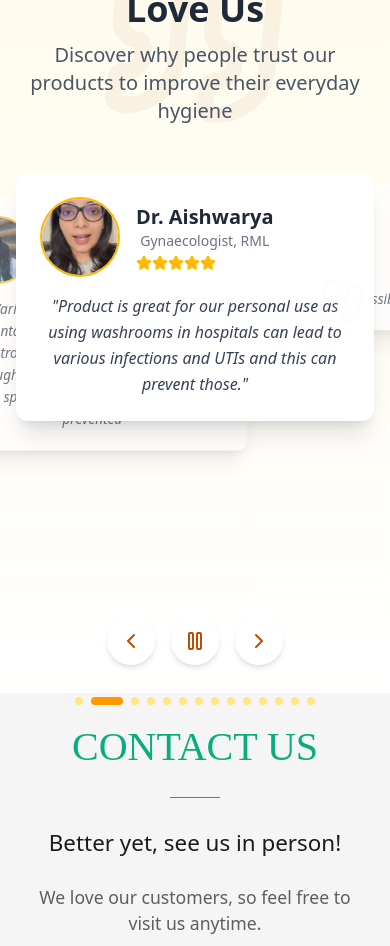
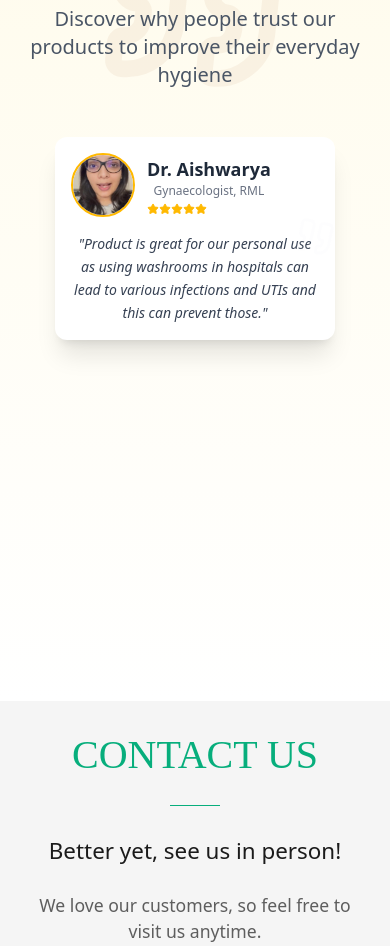
Before and after one commit to Hello-sketch-ux/PariharProject, a React (Vite) app: page / in a window 390 px wide. Shown: the part 5760-6706 px from the top of the page. Built offline with nearby package versions, Linux system fonts and the light colour scheme.

Commit message:
Update TestimonialsCarousel.tsx

```diff
--- a/src/Components/Home/TestimonialsCarousel.tsx
+++ b/src/Components/Home/TestimonialsCarousel.tsx
@@ -95,56 +95,72 @@ const TestimonialsCarousel: React.FC = () => {
         </p>
       </div>
 
-      <div className="relative w-full max-w-7xl">
-        <div className="flex justify-center items-stretch h-[420px] md:h-[380px]">
+      <div className="relative w-full max-w-7xl overflow-hidden">
+        <div className="flex justify-center items-stretch min-h-[500px] sm:min-h-[420px] md:min-h-[380px]">
           {[-1, 0, 1].map((offset) => {
             const index = (currentIndex + offset + testimonials.length) % testimonials.length;
             const testimonial = testimonials[index];
             const isActive = offset === 0;
 
-            const position = offset * 100;
+            // Adjust positioning for different screen sizes
+            const xOffset = {
+              base: offset * 320, // Mobile
+              sm: offset * 340,   // Small screens
+              md: offset * 380,   // Medium screens
+              lg: offset * 400    // Large screens
+            };
+
+            const position = window.innerWidth >= 1024 ? xOffset.lg :
+                           window.innerWidth >= 768 ? xOffset.md :
+                           window.innerWidth >= 640 ? xOffset.sm :
+                           xOffset.base;
+
             const scale = isActive ? 1 : 0.85;
             const opacity = isActive ? 1 : 0.7;
-            const zIndex = isActive ? 30 : 20;
+            const zIndex = isActive ? 30 : 20 - Math.abs(offset);
 
             return (
               <div
                 key={testimonial.id}
-                className="absolute w-full max-w-md transition-all duration-500 ease-out"
+                className={`
+                  absolute w-[280px] sm:w-[320px] md:w-[340px] lg:w-[360px]
+                  transition-all duration-500 ease-out
+                  ${isActive ? 'z-30' : 'z-20'}
+                `}
                 style={{
                   transform: `translateX(${position}px) scale(${scale})`,
                   opacity,
                   zIndex
                 }}
               >
-                <div className="bg-white rounded-xl shadow-xl p-6 h-full group hover:shadow-2xl transition-all duration-300">
+                <div className="bg-white rounded-xl shadow-xl p-4 sm:p-6 h-full group hover:shadow-2xl transition-all duration-300">
                   <div className="relative flex flex-col h-full">
                     <div className="flex items-center mb-4">
-                      <div className="relative w-20 h-20 rounded-full border-2 border-amber-400 overflow-hidden">
+                      <div className="relative w-16 h-16 sm:w-20 sm:h-20 rounded-full border-2 border-amber-400 overflow-hidden">
                         <img
                           src={testimonial.image}
                           alt={testimonial.name}
                           className="w-full h-full object-cover transition-transform duration-500 group-hover:scale-110"
                         />
                       </div>
-                      <div className="ml-4">
-                        <h3 className="text-xl font-semibold text-gray-800 group-hover:text-amber-700 transition-colors">
+                      <div className="ml-3 sm:ml-4">
+                        <h3 className="text-lg sm:text-xl font-semibold text-gray-800 group-hover:text-amber-700 transition-colors">
                           {testimonial.name}
                         </h3>
-                        <p className="text-sm text-gray-500">{testimonial.role}</p>
+                        <p className="text-xs sm:text-sm text-gray-500">{testimonial.role}</p>
                         <div className="flex mt-1">
                           {[...Array(testimonial.rating)].map((_, i) => (
-                            <Star key={i} className="w-4 h-4 text-amber-400 fill-amber-400" />
+                            <Star key={i} className="w-3 h-3 sm:w-4 sm:h-4 text-amber-400 fill-amber-400" />
                           ))}
                         </div>
                       </div>
                     </div>
                     <div className="relative flex-grow">
-                      <p className="text-gray-700 text-base leading-relaxed italic">
+                      <p className="text-sm sm:text-base text-gray-700 leading-relaxed italic line-clamp-6">
                         "{testimonial.comment}"
                       </p>
                       <div className="absolute -top-4 -right-4 text-gray-100 opacity-10 rotate-12 transform transition-transform duration-300 group-hover:scale-110 group-hover:rotate-6">
-                        <Quote size={50} />
+                        <Quote size={40} className="sm:w-12 sm:h-12" />
                       </div>
                     </div>
                   </div>
@@ -154,43 +170,45 @@ const TestimonialsCarousel: React.FC = () => {
           })}
         </div>
 
+        {/* Controls */}
         <div className="absolute left-0 right-0 bottom-[-4.5rem] flex justify-center items-center gap-4">
           <button
             onClick={prevSlide}
-            className="p-3 rounded-full bg-white shadow-md hover:bg-amber-50 focus:ring-2 focus:ring-amber-200 transition-all duration-300 group"
+            className="p-2 sm:p-3 rounded-full bg-white shadow-md hover:bg-amber-50 focus:ring-2 focus:ring-amber-200 transition-all duration-300 group"
             aria-label="Previous testimonial"
           >
-            <ChevronLeft className="w-6 h-6 text-amber-700 group-hover:text-amber-900" />
+            <ChevronLeft className="w-5 h-5 sm:w-6 sm:h-6 text-amber-700 group-hover:text-amber-900" />
           </button>
 
           <button
             onClick={toggleAutoplay}
-            className="p-3 rounded-full bg-white shadow-md hover:bg-amber-50 focus:ring-2 focus:ring-amber-200 transition-all duration-300 group"
+            className="p-2 sm:p-3 rounded-full bg-white shadow-md hover:bg-amber-50 focus:ring-2 focus:ring-amber-200 transition-all duration-300 group"
             aria-label={isPlaying ? "Pause autoplay" : "Start autoplay"}
           >
             {isPlaying ? (
-              <Pause className="w-6 h-6 text-amber-700 group-hover:text-amber-900" />
+              <Pause className="w-5 h-5 sm:w-6 sm:h-6 text-amber-700 group-hover:text-amber-900" />
             ) : (
-              <Play className="w-6 h-6 text-amber-700 group-hover:text-amber-900" />
+              <Play className="w-5 h-5 sm:w-6 sm:h-6 text-amber-700 group-hover:text-amber-900" />
             )}
           </button>
 
           <button
             onClick={nextSlide}
-            className="p-3 rounded-full bg-white shadow-md hover:bg-amber-50 focus:ring-2 focus:ring-amber-200 transition-all duration-300 group"
+            className="p-2 sm:p-3 rounded-full bg-white shadow-md hover:bg-amber-50 focus:ring-2 focus:ring-amber-200 transition-all duration-300 group"
             aria-label="Next testimonial"
           >
-            <ChevronRight className="w-6 h-6 text-amber-700 group-hover:text-amber-900" />
+            <ChevronRight className="w-5 h-5 sm:w-6 sm:h-6 text-amber-700 group-hover:text-amber-900" />
           </button>
         </div>
 
-        <div className="absolute left-0 right-0 bottom-[-7rem] flex justify-center gap-2">
+        {/* Progress indicators */}
+        <div className="absolute left-0 right-0 bottom-[-7rem] flex justify-center gap-1 sm:gap-2 overflow-x-auto px-4">
           {testimonials.map((_, idx) => (
             <button
               key={idx}
               onClick={() => setCurrentIndex(idx)}
-              className={`h-2 rounded-full transition-all duration-300 focus:outline-none ${
-                currentIndex === idx ? "w-8 bg-amber-500" : "w-2 bg-amber-200 hover:bg-amber-300"
+              className={`h-1.5 sm:h-2 rounded-full transition-all duration-300 focus:outline-none ${
+                currentIndex === idx ? "w-6 sm:w-8 bg-amber-500" : "w-1.5 sm:w-2 bg-amber-200 hover:bg-amber-300"
               }`}
               aria-label={`Go to testimonial ${idx + 1}`}
             />
```
